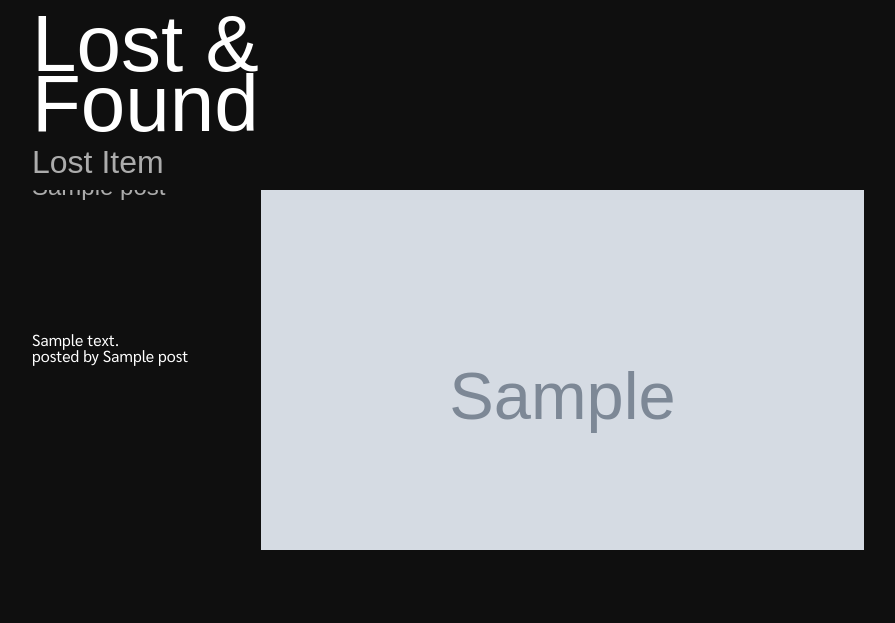
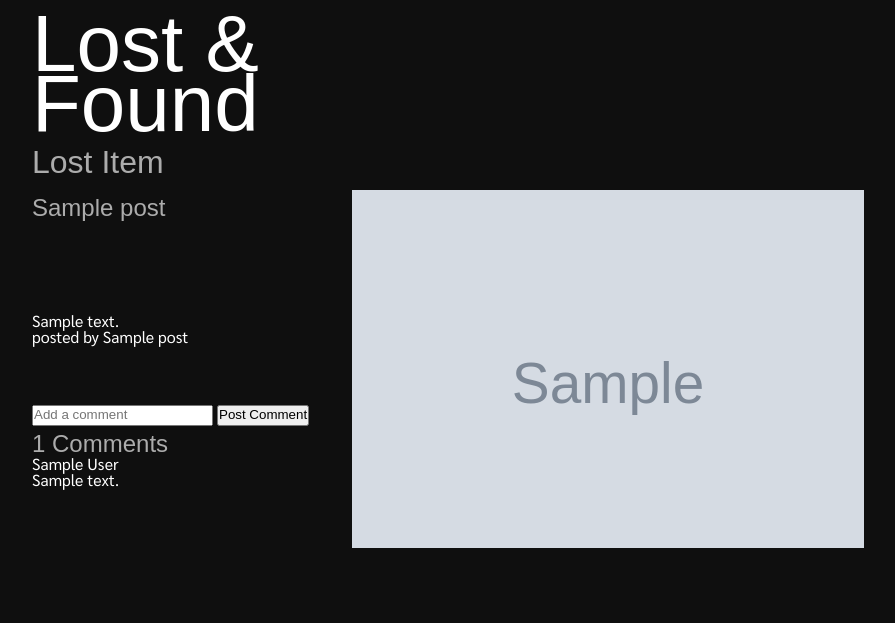
Before and after one commit to CLOEI/lost-and-found, a Flask app: template api/templates/post.html in a window 1280 px wide. Shown: the part 177-800 px from the top of the page, without its empty margins (192-1087 px from the left). Run offline with Flask 3, Linux system fonts and the light colour scheme; the template is opened without the code that fills it: most values are stand-ins (such as "Sample title", 1, 10 or a date in 2020); grey boxes marked "Sample" are stand-in pictures; parts of the project's set-up code (start-up, migrations or seed data) failed here and were passed over; some libraries are stand-ins or nearby versions; some web fonts are replaced.

Commit message:
feat/comment

```diff
--- a/api/app.py
+++ b/api/app.py
@@ -136,7 +136,7 @@ def report():
         return render_template("report.html")
 
 
-@app.route("/listing", methods=["GET", "PUT"])
+@app.route("/listing")
 @login_required
 def listing():
     try:
@@ -216,6 +216,29 @@ def user(id):
     user = fb.get_user_info(id)
     return render_template("profile.html", data=user)
 
+@app.route('/listing/<id>/comment', methods=['POST'])
+def comment(id):
+    try:
+        body = request.form['comment']
+        token = request.cookies.get('token')
+        fb.create_comment(body=body, token=token, post_id=id)
+        return redirect('/listing/' + id)
+    except BadRequestKeyError:
+        return (
+            render_template(
+                "listing.html",
+                response={"status": "ERROR", "message": "All fields are required!"},
+            ),
+            400,
+        )
+    except ValueError as e:
+        return (
+            render_template(
+                "listing.html", response={"status": "ERROR", "message": str(e)}
+            ),
+            400,
+        )
+
 
 if __name__ == "__main__":
     app.run()
--- a/api/templates/post.html
+++ b/api/templates/post.html
@@ -26,5 +26,24 @@
       alt="Image of {{response.post.title}}"
     />
   </div>
+  <div
+    class="post-comments"
+    style="grid-column: 1 / span 1; grid-row: 3 / span 1"
+  >
+    <form action="/listing/{{ response.post.id }}/comment" method="POST">
+      <input type="text" name="comment" placeholder="Add a comment" />
+      <button type="submit">Post Comment</button>
+    </form>
+    <h3 class="sectiontitle" style="padding: 0">
+      {{ response.post.comments|length }} Comments
+    </h3>
+    {% for c in response.post.comments %}
+    <p>
+      <a href="/profile/{{c.uid}}">{{ c.display_name }}</a>
+    </p>
+
+    <p>{{ c.body }}</p>
+    {% endfor %}
+  </div>
+  {% endblock %}
 </div>
-{% endblock %}
```
Also changed, not shown: api/Firebase.py (+24 -5 lines).
